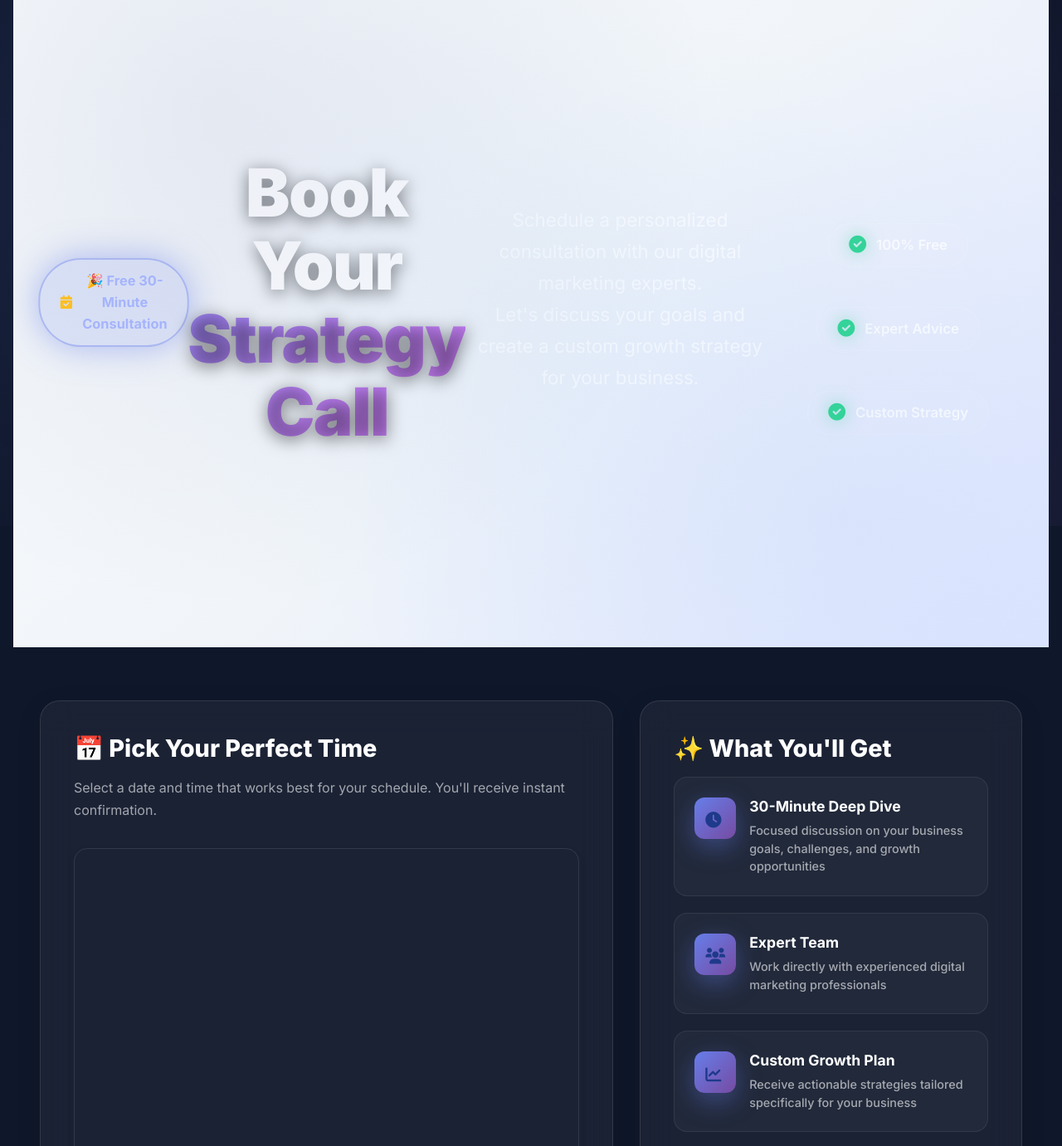
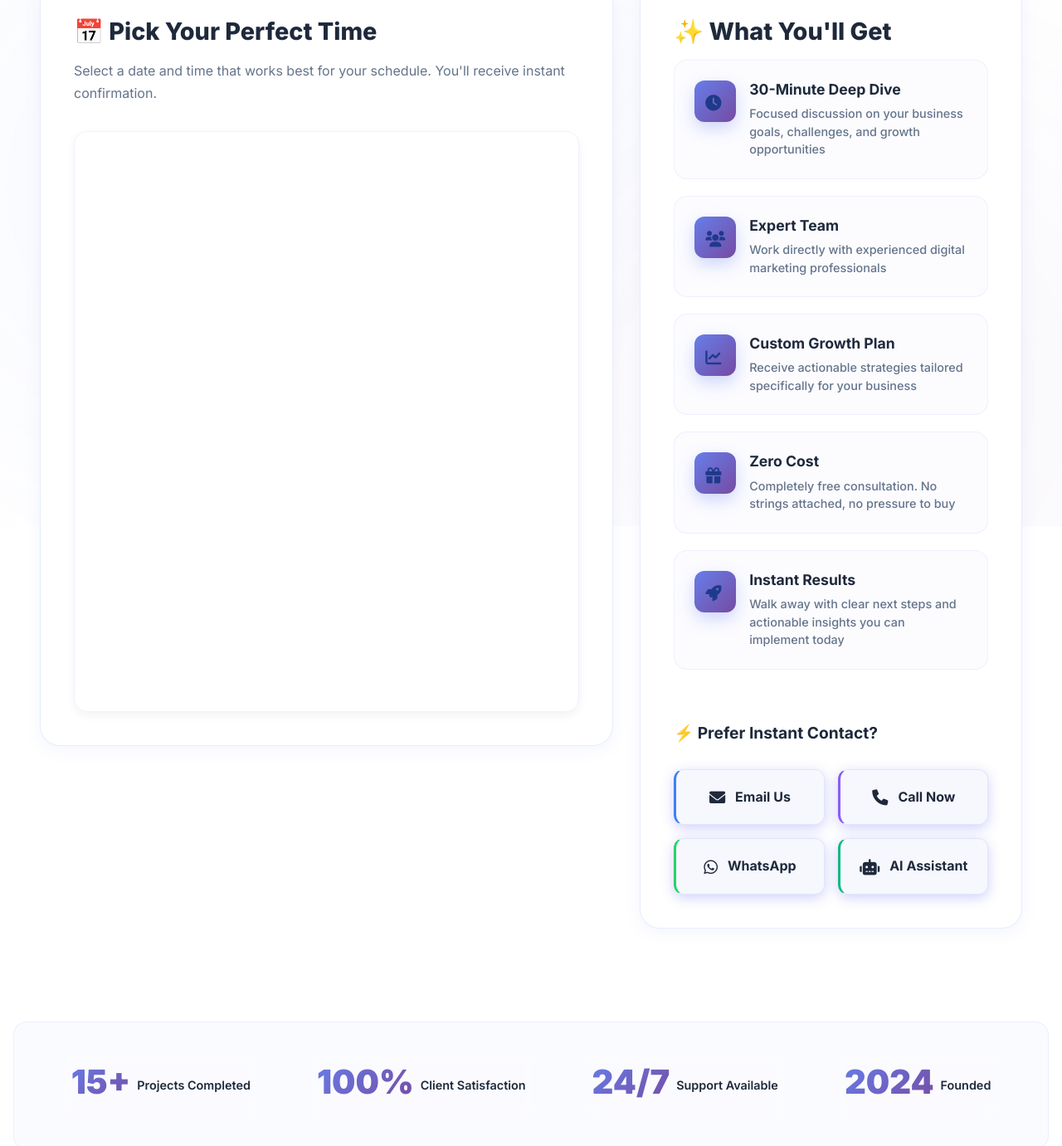
Before and after one commit to xnuzz/NextReach, a website: page booking.html in a window 1280 px wide. Shown: the part 166-1547 px from the top of the page at 83% size. Drawn offline with Linux system fonts and the light colour scheme; a script that the page names is missing.

Commit message:
Update on booking page and fixed AI

```diff
--- a/booking.html
+++ b/booking.html
@@ -18,7 +18,7 @@
 
         body {
             font-family: 'Inter', sans-serif;
-            background: #0f172a;
+            background: #ffffff;
             min-height: 100vh;
             position: relative;
             overflow-x: hidden;
@@ -33,9 +33,9 @@
             width: 100%;
             height: 100%;
             background:
-                radial-gradient(circle at 20% 50%, rgba(102, 126, 234, 0.15) 0%, transparent 50%),
-                radial-gradient(circle at 80% 80%, rgba(118, 75, 162, 0.15) 0%, transparent 50%),
-                radial-gradient(circle at 40% 20%, rgba(59, 130, 246, 0.1) 0%, transparent 50%);
+                radial-gradient(circle at 20% 50%, rgba(102, 126, 234, 0.05) 0%, transparent 50%),
+                radial-gradient(circle at 80% 80%, rgba(118, 75, 162, 0.05) 0%, transparent 50%),
+                radial-gradient(circle at 40% 20%, rgba(59, 130, 246, 0.03) 0%, transparent 50%);
             animation: float 20s ease-in-out infinite;
             z-index: 0;
         }
@@ -55,7 +55,7 @@
 
         /* Navigation Bar */
         .nav-bar {
-            background: rgba(15, 23, 42, 0.8);
+            background: rgba(255, 255, 255, 0.95);
             backdrop-filter: blur(20px);
             padding: 1rem 2rem;
             border-radius: 20px;
@@ -63,8 +63,8 @@
             display: flex;
             justify-content: space-between;
             align-items: center;
-            border: 1px solid rgba(255, 255, 255, 0.1);
-            box-shadow: 0 10px 40px rgba(0, 0, 0, 0.3);
+            border: 1px solid rgba(102, 126, 234, 0.1);
+            box-shadow: 0 4px 20px rgba(102, 126, 234, 0.1);
         }
 
         .nav-bar .logo {
@@ -83,7 +83,7 @@
         }
 
         .nav-links a {
-            color: rgba(255, 255, 255, 0.8);
+            color: #1e293b;
             text-decoration: none;
             font-weight: 600;
             transition: all 0.3s ease;
@@ -245,14 +245,15 @@
         }
 
         .booking-card {
-            background: rgba(255, 255, 255, 0.05);
+            background: #ffffff;
             backdrop-filter: blur(20px);
-            border: 1px solid rgba(255, 255, 255, 0.1);
+            border: 1px solid rgba(102, 126, 234, 0.15);
             border-radius: 24px;
             padding: 2.5rem;
             transition: all 0.4s ease;
             position: relative;
             overflow: hidden;
+            box-shadow: 0 4px 20px rgba(102, 126, 234, 0.08);
         }
 
         .booking-card::before {
@@ -273,19 +274,19 @@
 
         .booking-card:hover {
             transform: translateY(-5px);
-            box-shadow: 0 30px 60px rgba(102, 126, 234, 0.3);
+            box-shadow: 0 20px 40px rgba(102, 126, 234, 0.2);
             border-color: rgba(102, 126, 234, 0.3);
         }
 
         .booking-card h2 {
             font-size: 1.8rem;
             margin-bottom: 1rem;
-            color: white;
+            color: #1e293b;
             font-weight: 800;
         }
 
         .booking-card p {
-            color: rgba(255, 255, 255, 0.6);
+            color: #64748b;
             line-height: 1.7;
             margin-bottom: 2rem;
         }
@@ -295,8 +296,8 @@
             height: 700px;
             border-radius: 16px;
             overflow: hidden;
-            box-shadow: 0 20px 60px rgba(0, 0, 0, 0.4);
-            border: 1px solid rgba(255, 255, 255, 0.1);
+            box-shadow: 0 10px 30px rgba(102, 126, 234, 0.15);
+            border: 1px solid rgba(102, 126, 234, 0.1);
         }
 
         /* Info Section */
@@ -311,8 +312,8 @@
             align-items: flex-start;
             gap: 1rem;
             padding: 1.5rem;
-            background: rgba(255, 255, 255, 0.03);
-            border: 1px solid rgba(255, 255, 255, 0.08);
+            background: rgba(102, 126, 234, 0.02);
+            border: 1px solid rgba(102, 126, 234, 0.1);
             border-radius: 16px;
             transition: all 0.3s ease;
             position: relative;
@@ -332,7 +333,7 @@
         }
 
         .info-item:hover {
-            background: rgba(255, 255, 255, 0.08);
+            background: rgba(102, 126, 234, 0.08);
             transform: translateX(5px);
             border-color: rgba(102, 126, 234, 0.3);
         }
@@ -352,19 +353,19 @@
             color: white;
             font-size: 1.4rem;
             flex-shrink: 0;
-            box-shadow: 0 10px 30px rgba(102, 126, 234, 0.4);
+            box-shadow: 0 8px 20px rgba(102, 126, 234, 0.3);
         }
 
         .info-content h3 {
             font-size: 1.1rem;
             font-weight: 700;
-            color: white;
+            color: #1e293b;
             margin-bottom: 0.5rem;
         }
 
         .info-content p {
             font-size: 0.9rem;
-            color: rgba(255, 255, 255, 0.6);
+            color: #64748b;
             margin: 0;
             line-height: 1.5;
         }
@@ -378,7 +379,7 @@
 
         .contact-section h3 {
             font-size: 1.2rem;
-            color: white;
+            color: #1e293b;
             margin-bottom: 1rem;
             font-weight: 700;
         }
@@ -395,9 +396,9 @@
             justify-content: center;
             gap: 0.75rem;
             padding: 1.25rem;
-            background: rgba(255, 255, 255, 0.05);
-            border: 1px solid rgba(255, 255, 255, 0.1);
-            color: white;
+            background: rgba(102, 126, 234, 0.05);
+            border: 1px solid rgba(102, 126, 234, 0.15);
+            color: #1e293b;
             text-decoration: none;
             border-radius: 12px;
             font-weight: 700;
@@ -413,7 +414,7 @@
             left: -100%;
             width: 100%;
             height: 100%;
-            background: linear-gradient(90deg, transparent, rgba(255, 255, 255, 0.1), transparent);
+            background: linear-gradient(90deg, transparent, rgba(102, 126, 234, 0.1), transparent);
             transition: left 0.5s ease;
         }
 
@@ -423,9 +424,9 @@
 
         .contact-btn:hover {
             transform: translateY(-3px);
-            box-shadow: 0 15px 40px rgba(102, 126, 234, 0.4);
-            background: rgba(102, 126, 234, 0.2);
-            border-color: rgba(102, 126, 234, 0.4);
+            box-shadow: 0 10px 30px rgba(102, 126, 234, 0.2);
+            background: rgba(102, 126, 234, 0.1);
+            border-color: rgba(102, 126, 234, 0.3);
         }
 
         .contact-btn.email { border-left: 3px solid #3b82f6; }
@@ -445,14 +446,14 @@
             flex-wrap: wrap;
             margin-top: 3rem;
             padding: 2rem;
-            background: rgba(255, 255, 255, 0.02);
+            background: rgba(102, 126, 234, 0.03);
             border-radius: 16px;
-            border: 1px solid rgba(255, 255, 255, 0.05);
+            border: 1px solid rgba(102, 126, 234, 0.1);
         }
 
         .trust-badge {
             text-align: center;
-            color: rgba(255, 255, 255, 0.8);
+            color: #1e293b;
         }
 
         .trust-badge-number {
@@ -524,35 +525,6 @@
                     <i class="fas fa-arrow-left"></i>
                     Back to Home
                 </a>
-            </div>
-        </div>
-
-        <!-- Hero Section -->
-        <div class="hero">
-            <div class="hero-badge">
-                <i class="fas fa-calendar-check"></i>
-                <span>🎉 Free 30-Minute Consultation</span>
-            </div>
-            <h1>
-                Book Your<br><span class="gradient-text">Strategy Call</span>
-            </h1>
-            <p>
-                Schedule a personalized consultation with our digital marketing experts.<br>
-                Let's discuss your goals and create a custom growth strategy for your business.
-            </p>
-            <div class="hero-features">
-                <div class="hero-feature">
-                    <i class="fas fa-check-circle"></i>
-                    <span>100% Free</span>
-                </div>
-                <div class="hero-feature">
-                    <i class="fas fa-check-circle"></i>
-                    <span>Expert Advice</span>
-                </div>
-                <div class="hero-feature">
-                    <i class="fas fa-check-circle"></i>
-                    <span>Custom Strategy</span>
-                </div>
             </div>
         </div>
 
@@ -651,20 +623,20 @@
         <!-- Trust Badges -->
         <div class="trust-badges">
             <div class="trust-badge">
-                <div class="trust-badge-number">500+</div>
-                <div class="trust-badge-text">Happy Clients</div>
+                <div class="trust-badge-number">15+</div>
+                <div class="trust-badge-text">Projects Completed</div>
             </div>
             <div class="trust-badge">
-                <div class="trust-badge-number">98%</div>
-                <div class="trust-badge-text">Satisfaction Rate</div>
+                <div class="trust-badge-number">100%</div>
+                <div class="trust-badge-text">Client Satisfaction</div>
             </div>
             <div class="trust-badge">
                 <div class="trust-badge-number">24/7</div>
                 <div class="trust-badge-text">Support Available</div>
             </div>
             <div class="trust-badge">
-                <div class="trust-badge-number">5★</div>
-                <div class="trust-badge-text">Average Rating</div>
+                <div class="trust-badge-number">2024</div>
+                <div class="trust-badge-text">Founded</div>
             </div>
         </div>
     </div>
```
Also changed, not shown: about.html (+11 -11 lines), ai-claude.js (+9 -6 lines), conversion-optimizer.js (+4 -4 lines), index.html (+3 -3 lines), pricing.html (+3 -3 lines).
